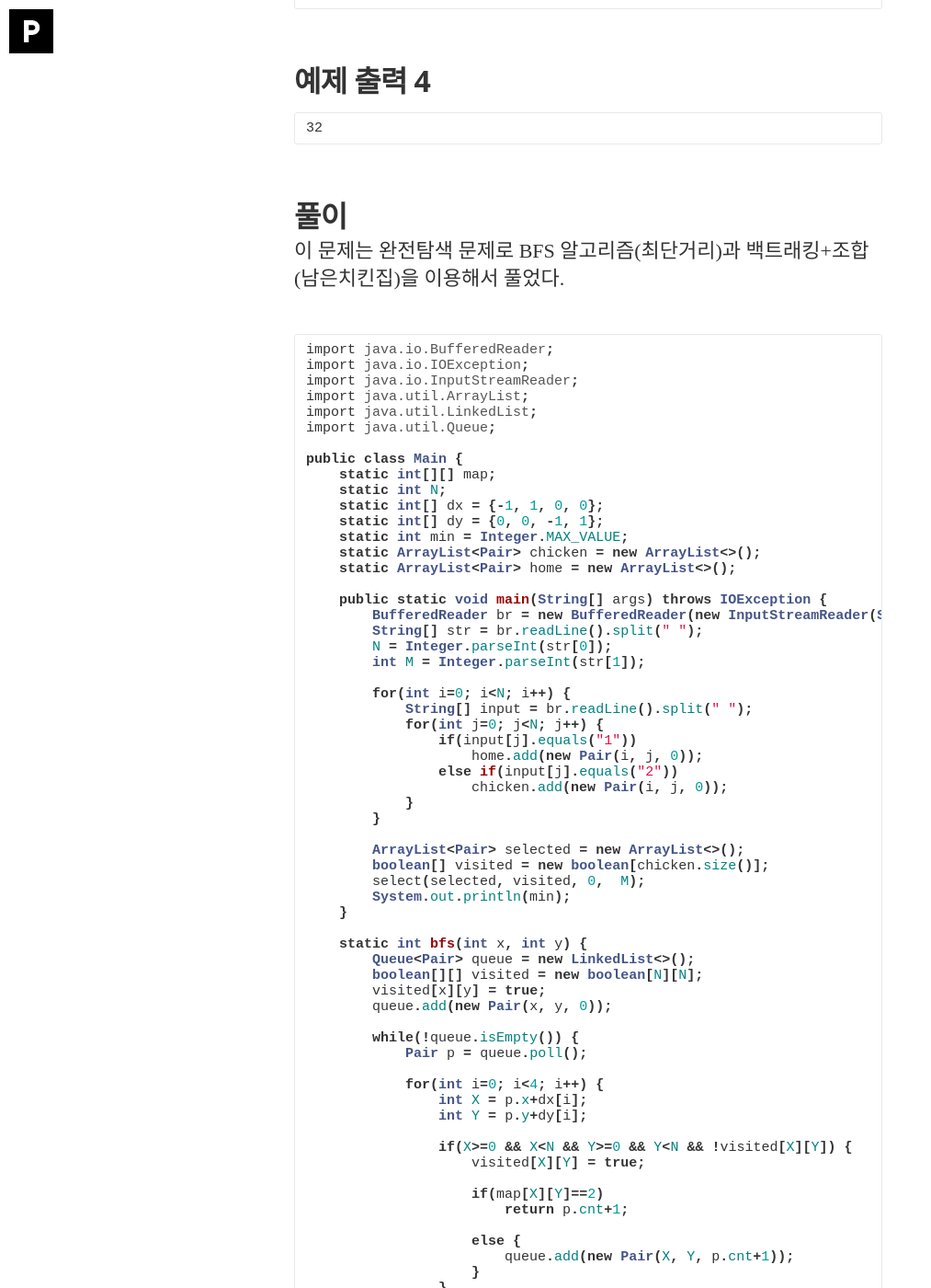
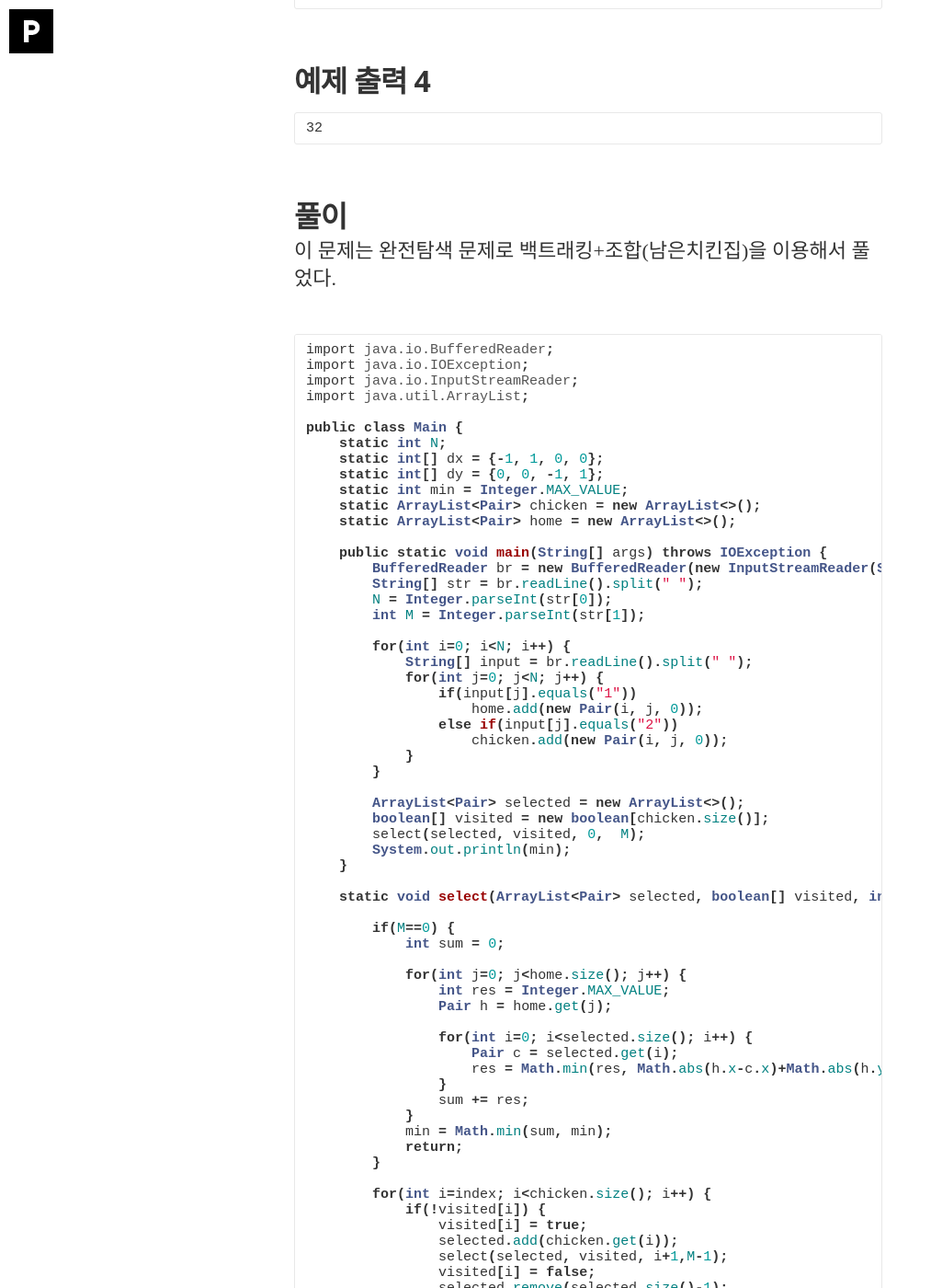
Before and after one commit to pss407/pss407.github.io, a Jekyll site: the page built from _posts/2020-04-13-백준#15686.md, in a window 1280 px wide and 1400 px high, scrolled down 3923 px. Shown: the whole window at 92% size, without its empty margins (0-1013 px from the left). Built offline with Jekyll 4.4.1, drawn with Linux system fonts in a browser that asks for light colours; nearby versions of some CDN libraries; some web fonts are replaced; some of the changed text lies outside the part shown.

Commit message:
Update 2020-04-13-백준#15686.md

````diff
--- a/_posts/2020-04-13-백준#15686.md
+++ b/_posts/2020-04-13-백준#15686.md
@@ -130,18 +130,15 @@ image2: /assets/article_images/2014-11-30-mediator_features/night-track-mobile.J
 풀이
 --------------------------
 
-이 문제는 완전탐색 문제로 BFS 알고리즘(최단거리)과 백트래킹+조합(남은치킨집)을 이용해서 풀었다.
+이 문제는 완전탐색 문제로 백트래킹+조합(남은치킨집)을 이용해서 풀었다.
 
 ```java
 import java.io.BufferedReader;
 import java.io.IOException;
 import java.io.InputStreamReader;
 import java.util.ArrayList;
-import java.util.LinkedList;
-import java.util.Queue;
 
 public class Main {
-    static int[][] map;
     static int N;
     static int[] dx = {-1, 1, 0, 0};
     static int[] dy = {0, 0, -1, 1};
@@ -171,50 +168,22 @@ public class Main {
         System.out.println(min);
     }
 
-    static int bfs(int x, int y) {
-        Queue<Pair> queue = new LinkedList<>();
-        boolean[][] visited = new boolean[N][N];
-        visited[x][y] = true;
-        queue.add(new Pair(x, y, 0));
-
-        while(!queue.isEmpty()) {
-            Pair p = queue.poll();
-
-            for(int i=0; i<4; i++) {
-                int X = p.x+dx[i];
-                int Y = p.y+dy[i];
-
-                if(X>=0 && X<N && Y>=0 && Y<N && !visited[X][Y]) {
-                    visited[X][Y] = true;
-
-                    if(map[X][Y]==2)
-                        return p.cnt+1;
-
-                    else {
-                        queue.add(new Pair(X, Y, p.cnt+1));
-                    }
-                }
-            }
-        }
-        return 0;
-    }
-
     static void select(ArrayList<Pair> selected, boolean[] visited, int index, int M) {
 
         if(M==0) {
-            map = new int[N][N];
-            int res = 0;
+            int sum = 0;
 
-            for(int i=0; i<selected.size(); i++) {
-                Pair c = selected.get(i);
-                map[c.x][c.y]=2;
+            for(int j=0; j<home.size(); j++) {
+                int res = Integer.MAX_VALUE;
+                Pair h = home.get(j);
+
+                for(int i=0; i<selected.size(); i++) {
+                    Pair c = selected.get(i);
+                    res = Math.min(res, Math.abs(h.x-c.x)+Math.abs(h.y-c.y));
+                }
+                sum += res;
             }
-
-            for(int i=0; i<home.size(); i++) {
-                Pair h = home.get(i);
-                res += bfs(h.x, h.y);
-            }
-            min = Math.min(res, min);
+            min = Math.min(sum, min);
             return;
         }
 
````
